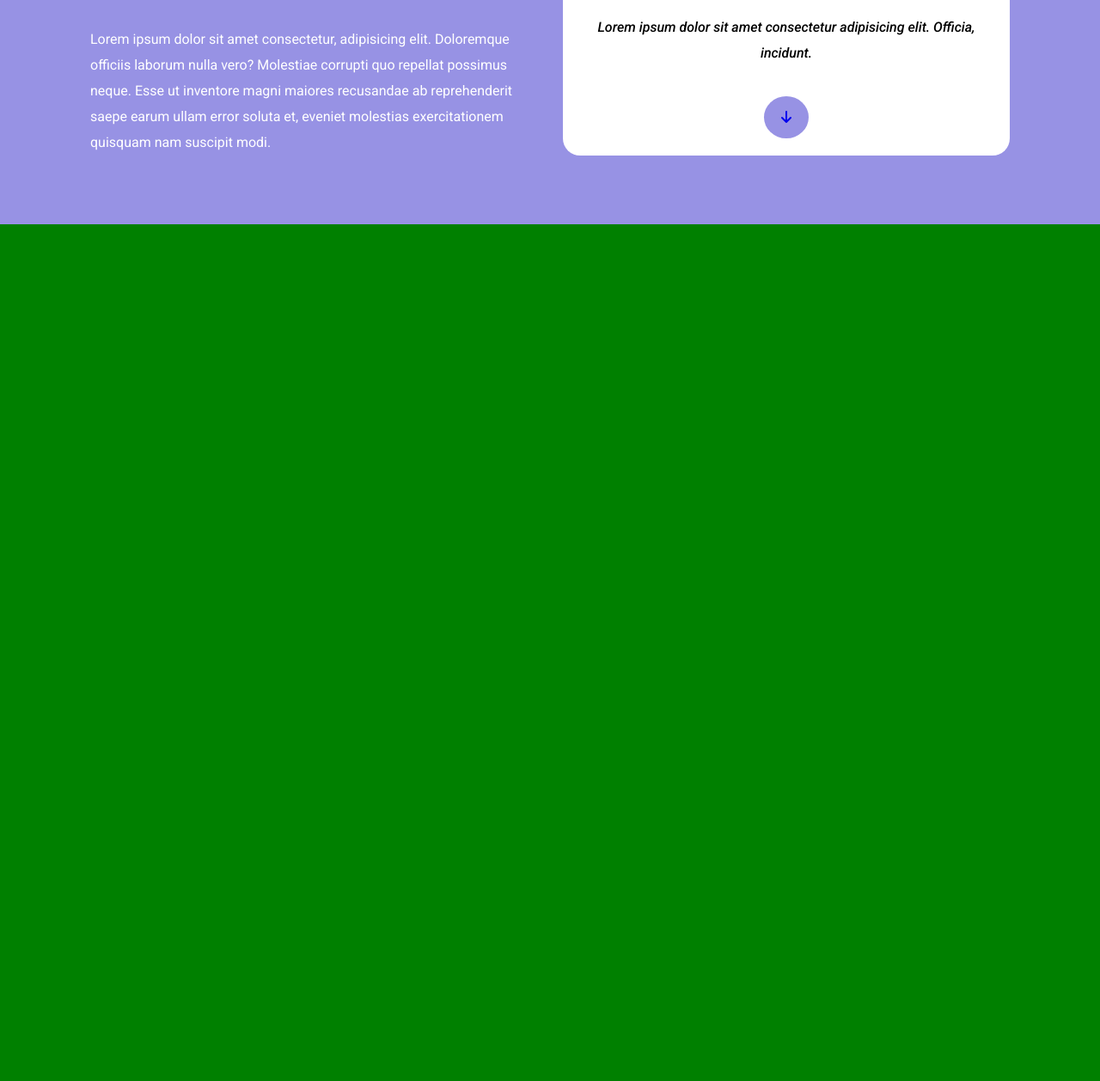
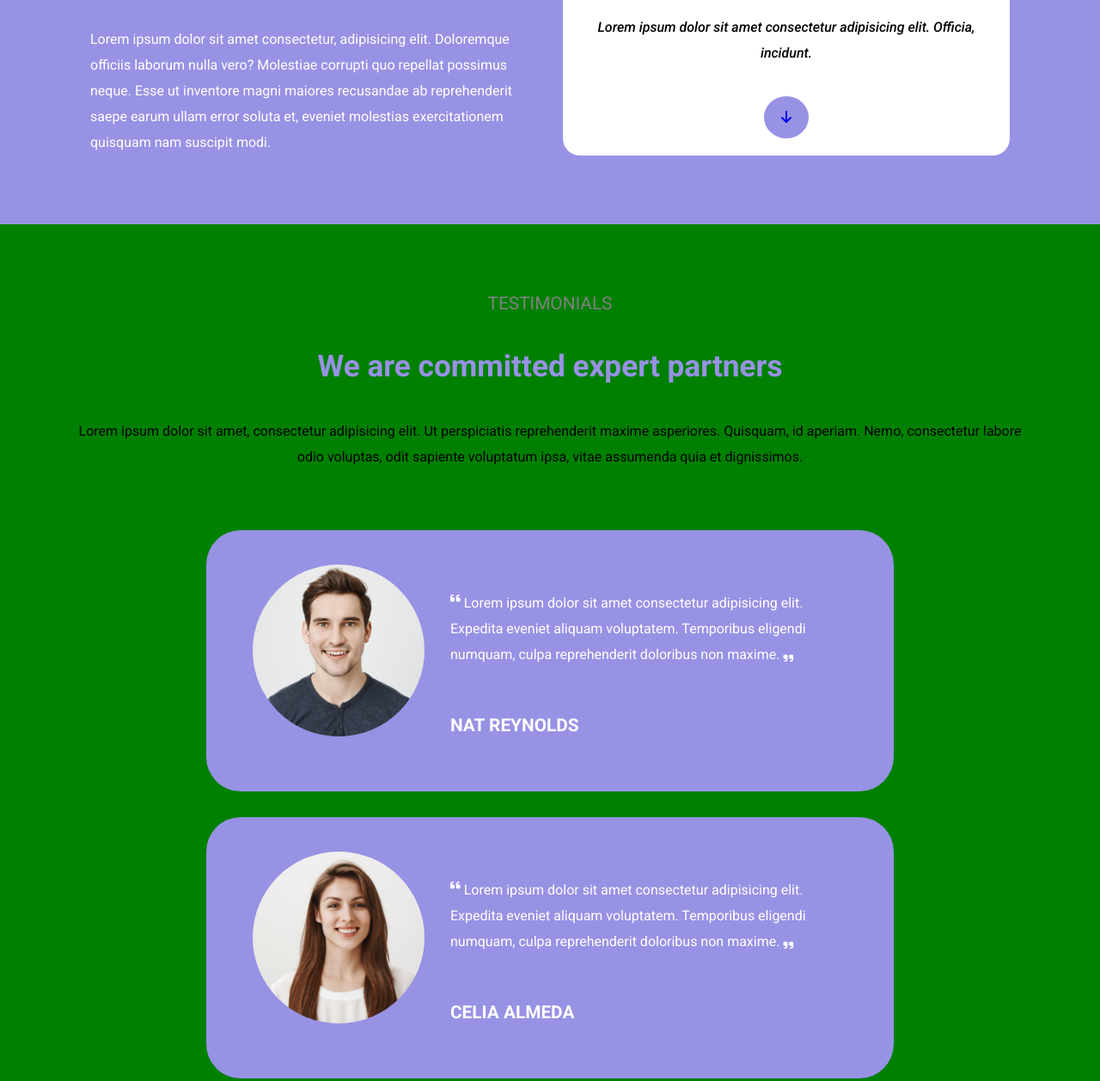
Before and after one commit to MatteoLucerni/htmlcss-responsive-layout, a plain HTML site: page index.html in a window 1280 px wide. Shown: the part 1839-3097 px from the top of the page at 86% size. Before the commit the page ends 2100 px from the top, so only its background shows below. Drawn offline with Linux system fonts and the light colour scheme.

Commit message:
added section partners

```diff
--- a/css/media-query.css
+++ b/css/media-query.css
@@ -29,6 +29,18 @@
 
     .planning .planning2-img{
         height: 400px;
+    }
+
+    .partners .card{
+        display: flex;
+        align-items: center;
+        justify-content: center;
+    }
+
+    .partners .card .partners-card-text{
+        max-width: 60%;
+        text-align: left;
+        margin-left: 30px;
     }
 }
 
--- a/css/style.css
+++ b/css/style.css
@@ -36,6 +36,10 @@ h4{
 
 h3{
     font-size: 2.2rem;
+}
+
+h2{
+    font-size: 2.8rem;
 }
 
 .card > *{
@@ -177,6 +181,46 @@ p{
     height: 250px;
 }
 
+    /* ? section partners */
+
+.partners{
+    text-align: center;
+}
+
+.partners h3{
+    color: var(--purple);
+}
+
+.partners .container{
+    display: flex;
+    flex-direction: column;
+    align-items: center;
+    row-gap: 30px;
+}
+
+.partner-text > h4{
+    color: gray;
+    font-weight: 400;
+}
+
+.partner-text > *{
+    margin-bottom: 40px;
+}
+
+.partners .card{
+    border-radius: 40px;
+    background-color: var(--purple);
+    color: white;
+    padding: 40px 15px;
+    max-width: 800px;
+}
+
+.card .partners-img img{
+    height: 200px;
+    width: 200px;
+    border-radius: 50%;
+    object-fit: cover;
+}
 
 /* utils */
 
--- a/index.html
+++ b/index.html
@@ -118,6 +118,58 @@
                 </div>
             </div>
         </section>
+        <section class="partners">
+            <div class="container">
+                <div class="partner-text">
+                    <h4>
+                        TESTIMONIALS
+                    </h4>
+                    <h3>
+                        We are committed expert partners
+                    </h3>
+                    <p>Lorem ipsum dolor sit amet, consectetur adipisicing elit. Ut perspiciatis reprehenderit maxime asperiores. Quisquam, id aperiam. Nemo, consectetur labore odio voluptas, odit sapiente voluptatum ipsa, vitae assumenda quia et dignissimos.</p>
+                </div>
+                <div class="card">
+                    <div class="partners-img">
+                        <img src="img/testimonial1.jpg" alt="testimonial">
+                    </div>
+                    <div class="partners-card-text">
+                        <p class="margin-bot-50">
+                            <sup><i class="fa-solid fa-quote-left"></i></sup> Lorem ipsum dolor sit amet    consectetur adipisicing elit. Expedita eveniet aliquam voluptatem. Temporibus eligendi  numquam, culpa reprehenderit doloribus non maxime. <sub><i class="fa-solid    fa-quote-right"></i></sub>
+                        </p>
+                        <h4>
+                            NAT REYNOLDS
+                        </h4>
+                    </div>
+                </div>
+                <div class="card">
+                    <div class="partners-img">
+                        <img src="img/testimonial2.jpg" alt="testimonial">
+                    </div>
+                    <div class="partners-card-text">
+                        <p class="margin-bot-50">
+                            <sup><i class="fa-solid fa-quote-left"></i></sup> Lorem ipsum dolor sit amet    consectetur adipisicing elit. Expedita eveniet aliquam voluptatem. Temporibus eligendi  numquam, culpa reprehenderit doloribus non maxime. <sub><i class="fa-solid    fa-quote-right"></i></sub>
+                        </p>
+                        <h4>
+                            CELIA ALMEDA
+                        </h4>
+                    </div>
+                </div>
+                <div class="card">
+                    <div class="partners-img">
+                        <img src="img/testimonial3.jpg" alt="testimonial">
+                    </div>
+                    <div class="partners-card-text">
+                        <p class="margin-bot-50">
+                            <sup><i class="fa-solid fa-quote-left"></i></sup> Lorem ipsum dolor sit amet    consectetur adipisicing elit. Expedita eveniet aliquam voluptatem. Temporibus eligendi  numquam, culpa reprehenderit doloribus non maxime. <sub><i class="fa-solid    fa-quote-right"></i></sub>
+                        </p>
+                        <h4>
+                            BOB ROBERTS
+                        </h4>
+                    </div>
+                </div>
+            </div>
+        </section>
     </main>
     <footer>
 
```
